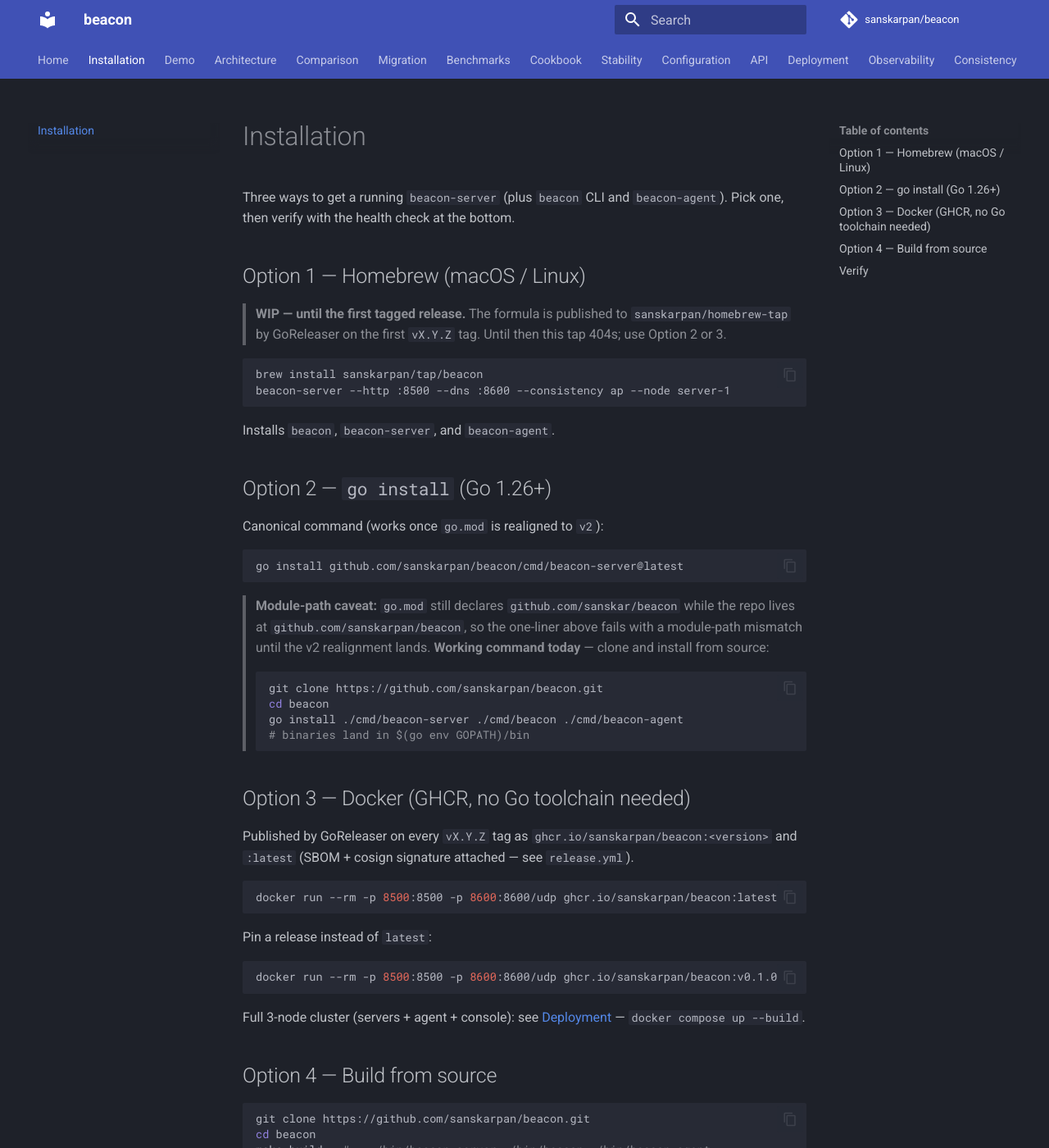
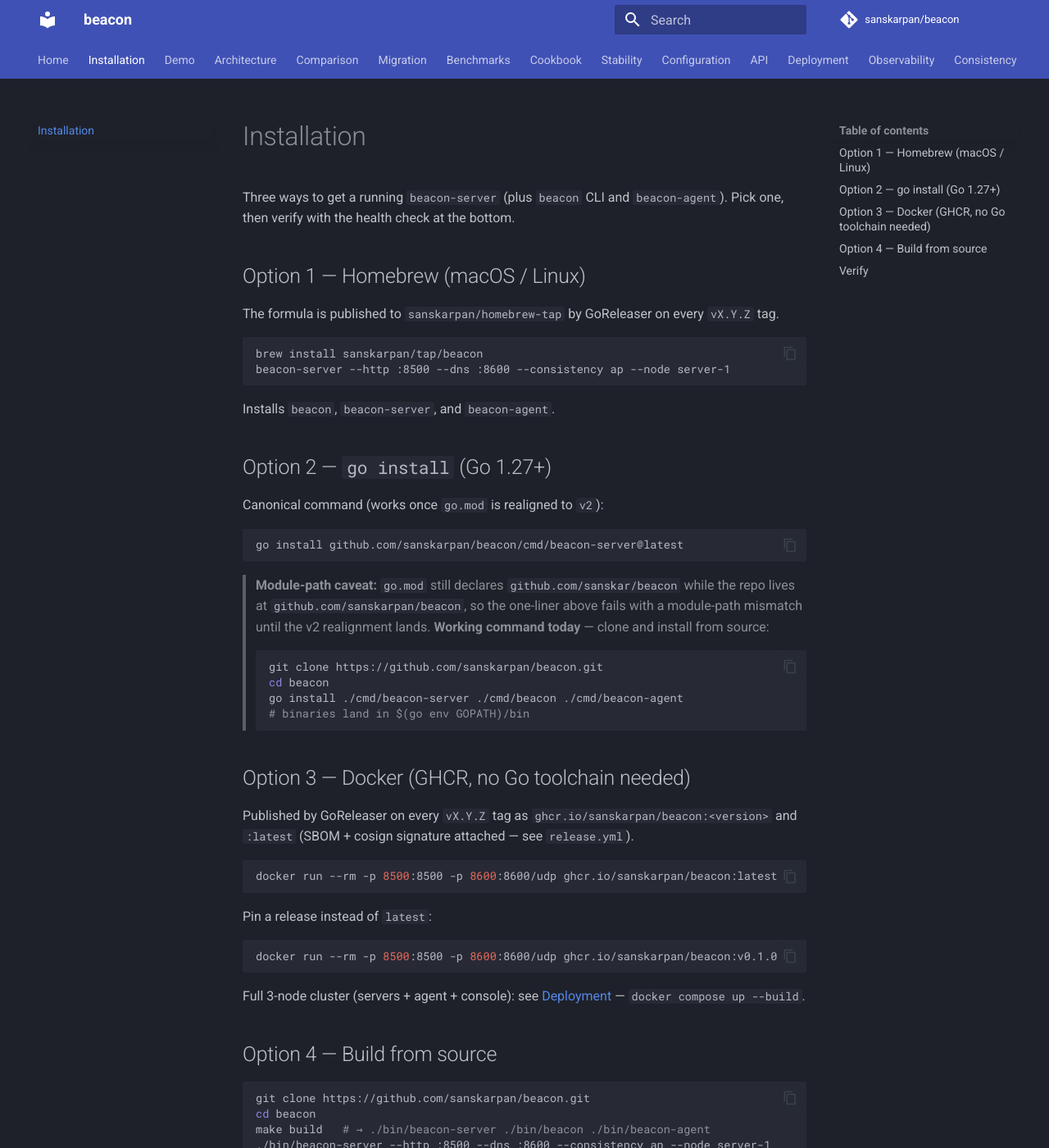
Before and after one commit to sanskarpan/beacon, an MkDocs documentation site: the page built from docs/INSTALL.md, in a window 1280 px wide and 1400 px high. Shown: the whole window at 82% size. Built offline with MkDocs 1.6.1 and Material for MkDocs 9.7.7, drawn with Linux system fonts in a browser that asks for light colours; comment, search, counter and statistics services are not loaded; some of the changed text lies outside the part shown.

Commit message:
release: prepare v0.1.0 (changelog, Homebrew docs, GoReleaser v2 fixes)

````diff
--- a/docs/INSTALL.md
+++ b/docs/INSTALL.md
@@ -5,9 +5,8 @@
 
 ## Option 1 — Homebrew (macOS / Linux)
 
-> **WIP — until the first tagged release.** The formula is published to
-> `sanskarpan/homebrew-tap` by GoReleaser on the first `vX.Y.Z` tag.
-> Until then this tap 404s; use Option 2 or 3.
+The formula is published to `sanskarpan/homebrew-tap` by GoReleaser on every
+`vX.Y.Z` tag.
 
 ```bash
 brew install sanskarpan/tap/beacon
@@ -16,7 +15,7 @@
 
 Installs `beacon`, `beacon-server`, and `beacon-agent`.
 
-## Option 2 — `go install` (Go 1.26+)
+## Option 2 — `go install` (Go 1.27+)
 
 Canonical command (works once `go.mod` is realigned to `v2`):
 
@@ -64,7 +63,7 @@
 ./bin/beacon-server --http :8500 --dns :8600 --consistency ap --node server-1
 ```
 
-Requires Go 1.26+. The web console needs Bun (`cd console && bun install && bun run dev`).
+Requires Go 1.27+. The web console needs Bun (`cd console && bun install && bun run dev`).
 
 ## Verify
 
````
Also changed, not shown: .goreleaser.yml (+5 -7 lines), CHANGELOG.md (+15 -5 lines), 3 other files.
